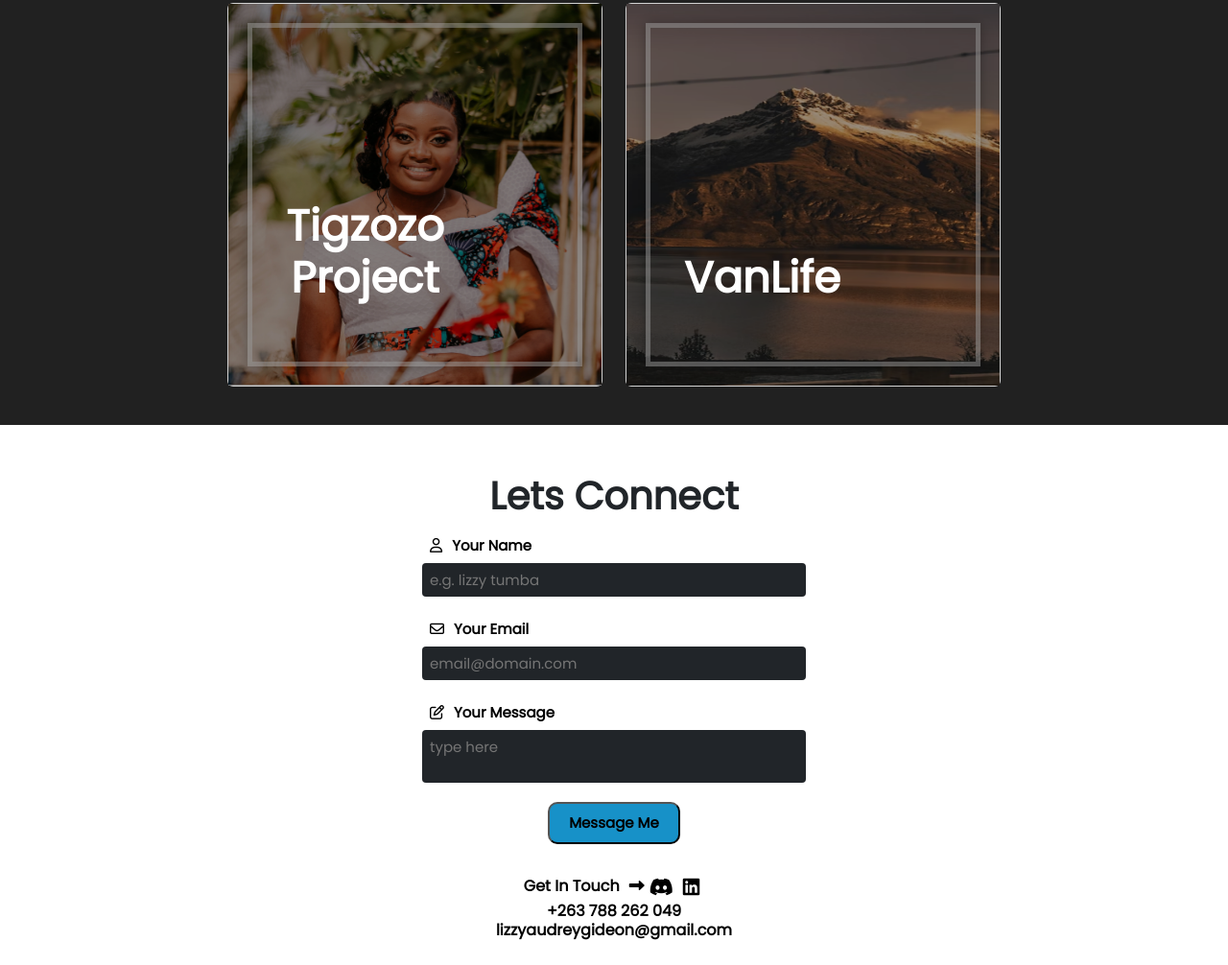
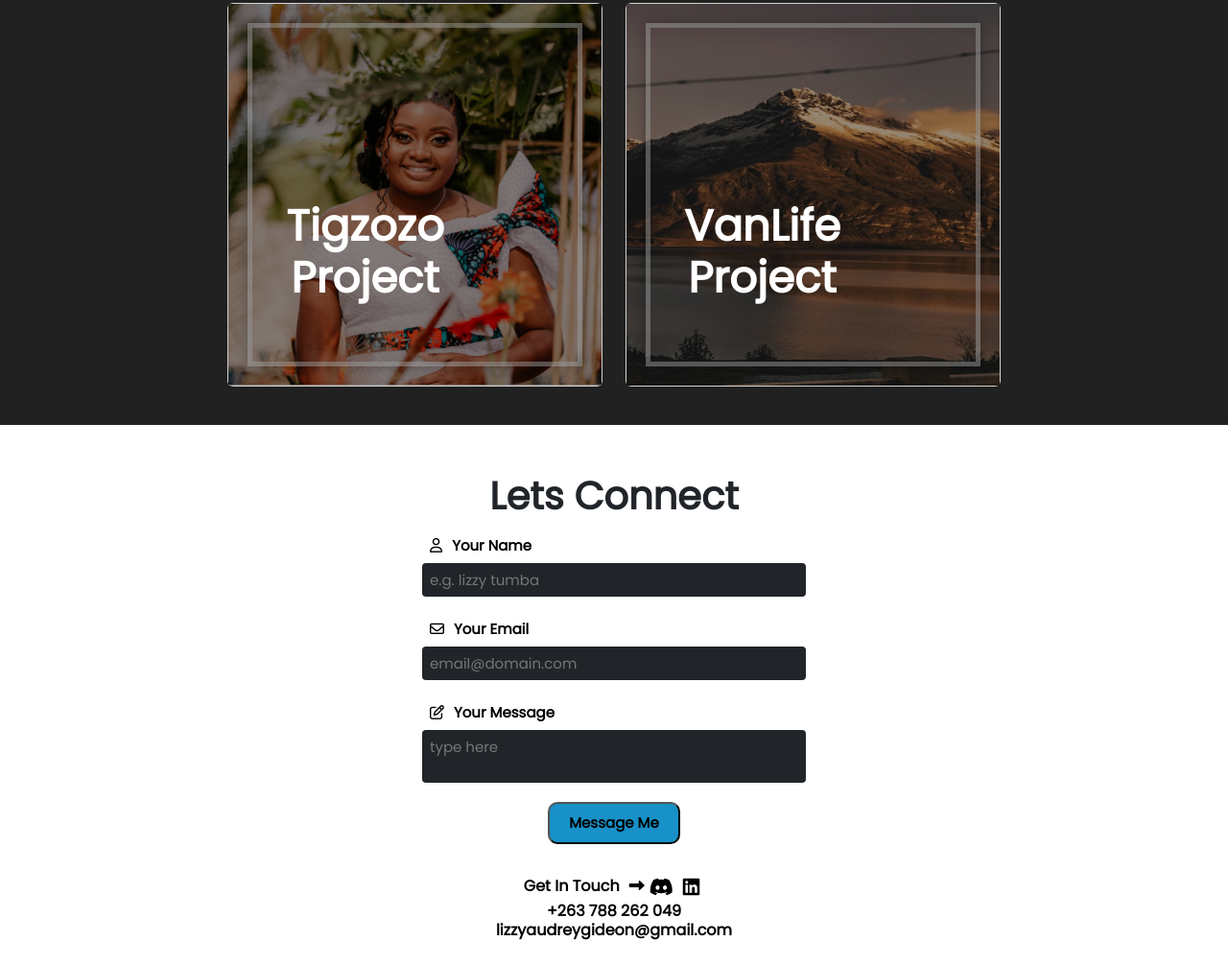
Before and after one commit to lizzyaudreygideon/ALG-MyPortfolio, a plain HTML site: page index.html in a window 1280 px wide. Shown: the part 1709-2715 px from the top of the page at 96% size. Drawn offline with nearby package versions, Linux system fonts and the light colour scheme.

Commit message:
projects

```diff
--- a/index.html
+++ b/index.html
@@ -181,7 +181,7 @@
     <div class="col-md-4 col-sm-12 col-xs-12">
 			<div class="card">
 				<div class="cover item-e">
-					<h1>VanLife</h1>
+					<h1>VanLife<br>Project</h1>
 					<div class="card-back">
 						<a href="https://kambuzuma-vanlife.netlify.app/" target="_blank">View In Browser</a>
 					</div>
```
